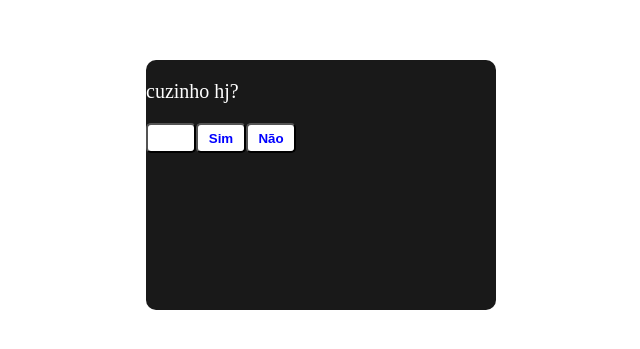
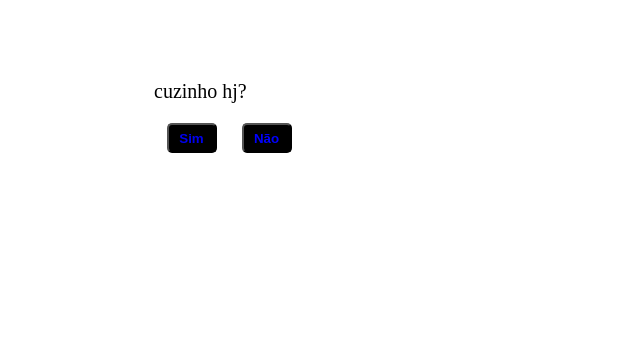
Before and after one commit to Puudim111/proposta-irrecusavel, a plain HTML site: page index.html in a window 1280 px wide. Shown: the part 223-572 px from the top of the page, without its empty margins (319-959 px from the left). Drawn offline with Linux system fonts and the light colour scheme.

Commit message:
Refactor HTML structure and styles

```diff
--- a/index.html
+++ b/index.html
@@ -4,9 +4,11 @@
         <style>
             body {
                 display: flex;
+                align-items: center;
                 justify-content: center;
-                align-items: center;
                 height: 100vh;
+                width: 100vw;
+                background: rgb(255, 255, 255);
             }
 
             a {
@@ -15,11 +17,11 @@
 
             .box {
                 font-size: 20px;
-                color: white;
+                color: rgb(0, 0, 0);
                 height: 250px;
                 width: 350px;
                 border-radius: 10px;
-                background: #191919;
+                background: #ffffff;
                 flex-direction: column;
                 align-items: center;
                 justify-content: center;
@@ -34,7 +36,7 @@
             button {
                 height: 30px;
                 width: 50px;
-                background: white;
+                background: rgb(0, 0, 0);
                 border-radius: 5px;
                 color: blue;
                 font-weight:600;
@@ -43,15 +45,16 @@
     </head>
     <body>
         <div class="box">
-            <p>cuzinho hj?</p>
+            <p> cuzinho hj? </p>
             <div class="buttons-container">
                 <button>
                     <a href="noice-meme.mp4" target="_blank">
-  <button>Sim</button>
-</a>
+                        Sim
+                    </a>
 
 
-                </button>
+
+
                 <button id="no">Não</button>
             </div>
         </div>
```
